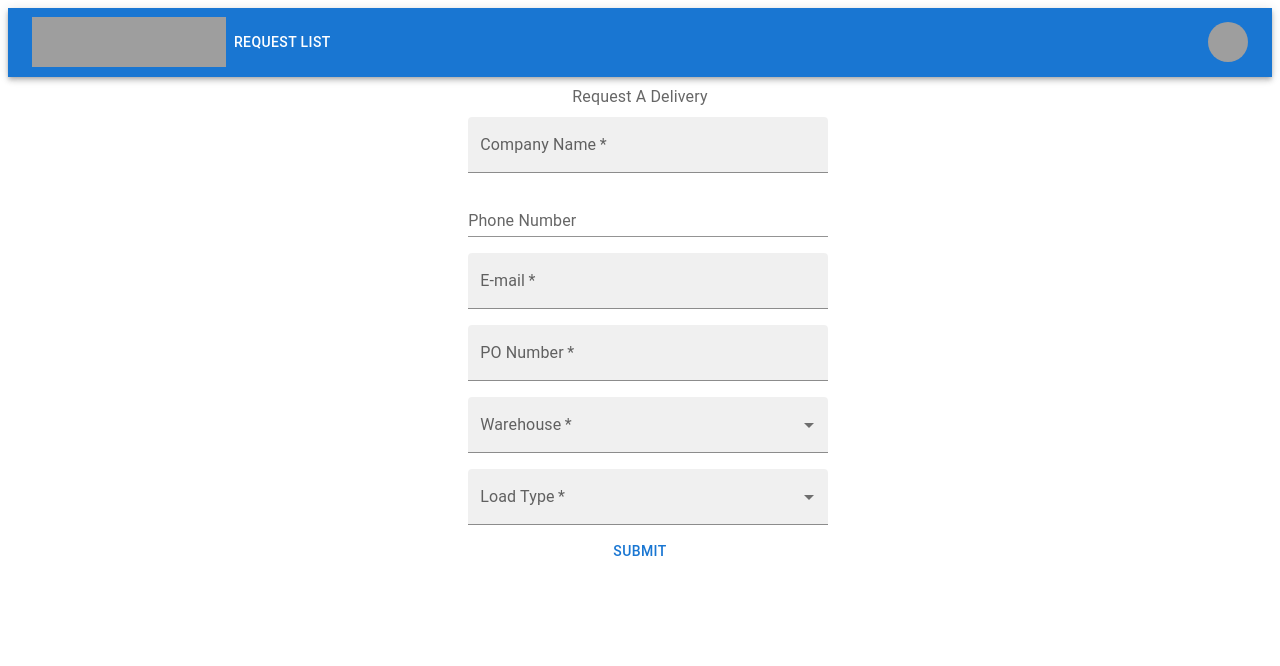
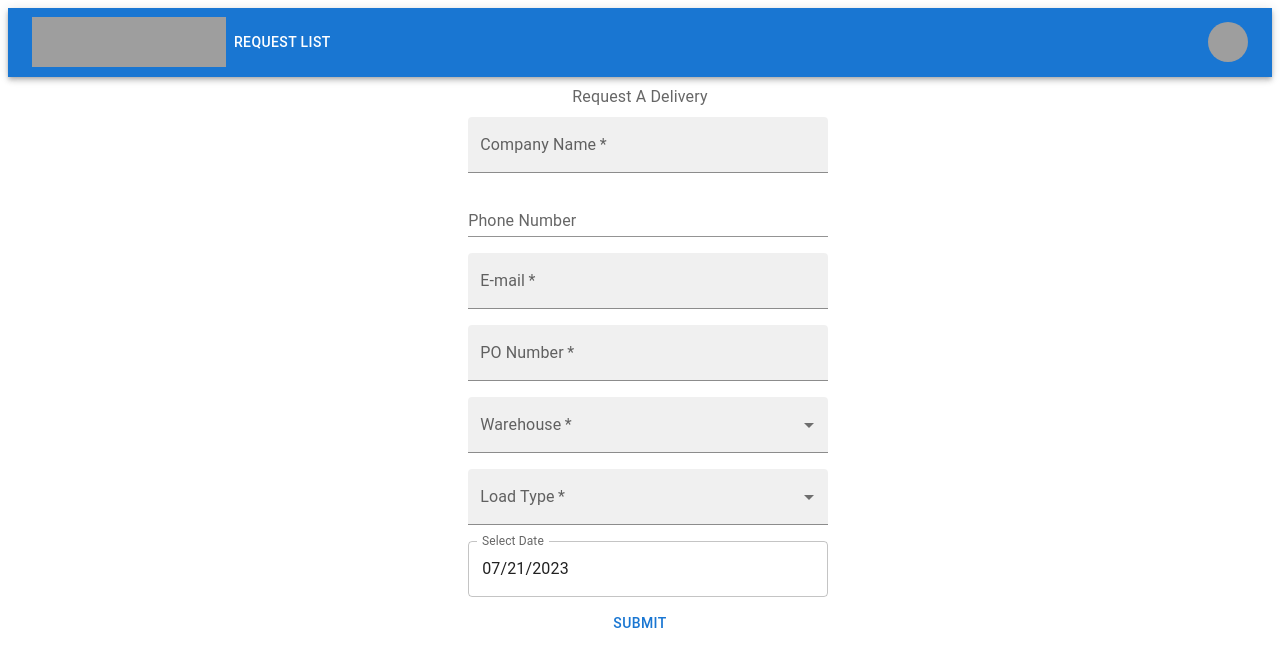
Before and after one commit to gtchiudi/ct-scheduling, a React (Vite) app: page /RequestForm in a window 1280 px wide. Shown: the top 666 px of the page. Built offline with nearby package versions, Linux system fonts and the light colour scheme; grey boxes are pictures that could not be loaded.

Commit message:
Form updates

```diff
--- a/src/components/DateSelector.jsx
+++ b/src/components/DateSelector.jsx
@@ -2,7 +2,7 @@ import React, { useState, useEffect } from "react";
 import { DatePicker } from "@mui/x-date-pickers";
 import dayjs from "dayjs";
 
-const DateSelector = ({ onDateChange }) => {
+export default function DateSelector({ onDateChange })  {
   const today = dayjs();
 
   const [selectedStartDate, setSelectedStartDate] = useState(today);
@@ -46,4 +46,35 @@ const DateSelector = ({ onDateChange }) => {
   );
 };
 
-export default DateSelector;
+export const SingleDateSelector = ({onDateChange}) => {
+
+  const today = dayjs();
+
+  const [selectedDate, setSelectedDate] = useState(today);
+
+  useEffect(() => {
+    // Call onDateChange with initial today's date values
+    onDateChange(selectedDate);
+  }, [selectedDate]);
+
+  const handleDateChange = (date) => {
+    const dayjsDate = dayjs(date);
+    setSelectedDate(dayjsDate);
+    onDateChange(selectedDate);
+    console.log("Selected Date:", selectedDate);
+  };
+
+  return (
+    <div>
+      <DatePicker
+        label="Select Date"
+        value={selectedDate}
+        onChange={(newValue) => handleDateChange(newValue)}
+        //defaultDate={selectedStartDate} // Set today's date as the default for the start date picker
+      />
+    </div>
+  );
+
+};
+
+//export { DateSelector, SingleDateSelector };
--- a/src/routes/RequestForm.jsx
+++ b/src/routes/RequestForm.jsx
@@ -5,6 +5,7 @@ import TextField from '@mui/material/TextField';
 import Button from '@mui/material/Button';
 import { Box, FormControl, FormLabel, MenuItem, Typography } from '@mui/material';
 import axios from "axios";
+import { SingleDateSelector } from "../components/DateSelector";
 
 const RequestForm = () => {
 
@@ -38,9 +39,17 @@ const RequestForm = () => {
     const [po_number, setpo_number]       = useState('')
     const [warehouse, setwarehouse]       = useState('')
     const [load_type, setload_type]       = useState('')
+    const [date_time, setdate_time]       = useState('')
 
+    const [submitted, setSubmitted] = useState(false);
+
+    const handleDateChange = (date) => {
+        const formattedDate = date.format("YYYY-MM-DD HH:mm:ss.SSSSSS[Z]");
+
+        setdate_time(formattedDate);
+        setSubmitted(false);
+    };
     //const history = useHistory();
-
 
     const AddDeliveryRequest = async () => {
         let formField = new FormData()
@@ -51,10 +60,11 @@ const RequestForm = () => {
         formField.append('po_number', po_number)
         formField.append('warehouse', warehouse)
         formField.append('load_type', load_type)
+        formField.append('date_time', date_time)
 
         await axios({
             method: 'post',
-            url: 'http://localhost:5173/api/', // Terribly unsure what URL to put here so I'm just hoping this one is right. Will need Gino to confirm
+            url: 'http://localhost:5173/api/request/', // Terribly unsure what URL to put here so I'm just hoping this one is right. Will need Gino to confirm
             data: formField
         }).then((response) => {
             console.log(response.data);
@@ -156,6 +166,9 @@ const RequestForm = () => {
                         </MenuItem>
                         ))}
                     </TextField>
+
+                    <SingleDateSelector onDateChange={handleDateChange} />
+
                     <Button onClick={AddDeliveryRequest}>Submit</Button>
                 </div>
 
```
